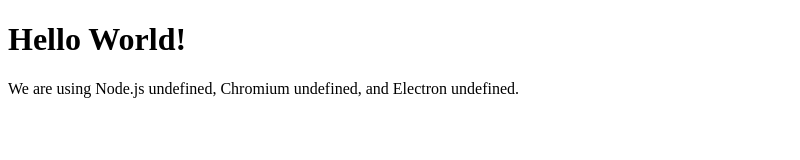
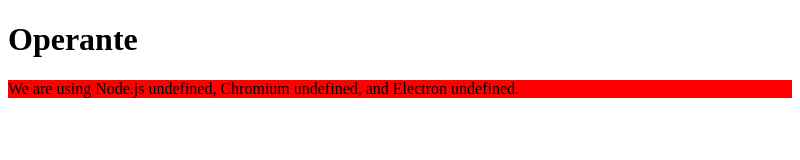
Before and after one commit to ander-vieira/operante-client, an Electron app: page index.html in a window 800 px wide. Drawn offline with Linux system fonts and the light colour scheme.

Commit message:
Pruebas de contenido

```diff
--- /dev/null
+++ b/css/main.css
@@ -0,0 +1,3 @@
+.main-container {
+  background-color: red;
+}
--- a/index.html
+++ b/index.html
@@ -3,13 +3,16 @@
   <head>
     <meta charset="UTF-8">
     <title>Hello World!</title>
+    <link rel="stylesheet" type="text/css" href="css/main.css">
   </head>
   <body>
-    <h1>Hello World!</h1>
+    <h1>Operante</h1>
     <!-- All of the Node.js APIs are available in this renderer process. -->
-    We are using Node.js <script>document.write(process.versions.node)</script>,
-    Chromium <script>document.write(process.versions.chrome)</script>,
-    and Electron <script>document.write(process.versions.electron)</script>.
+    <div class="main-container">
+      We are using Node.js <script>document.write(process.versions.node)</script>,
+      Chromium <script>document.write(process.versions.chrome)</script>,
+      and Electron <script>document.write(process.versions.electron)</script>.
+    </div>
 
     <script>
       // You can also require other files to run in this process
```
